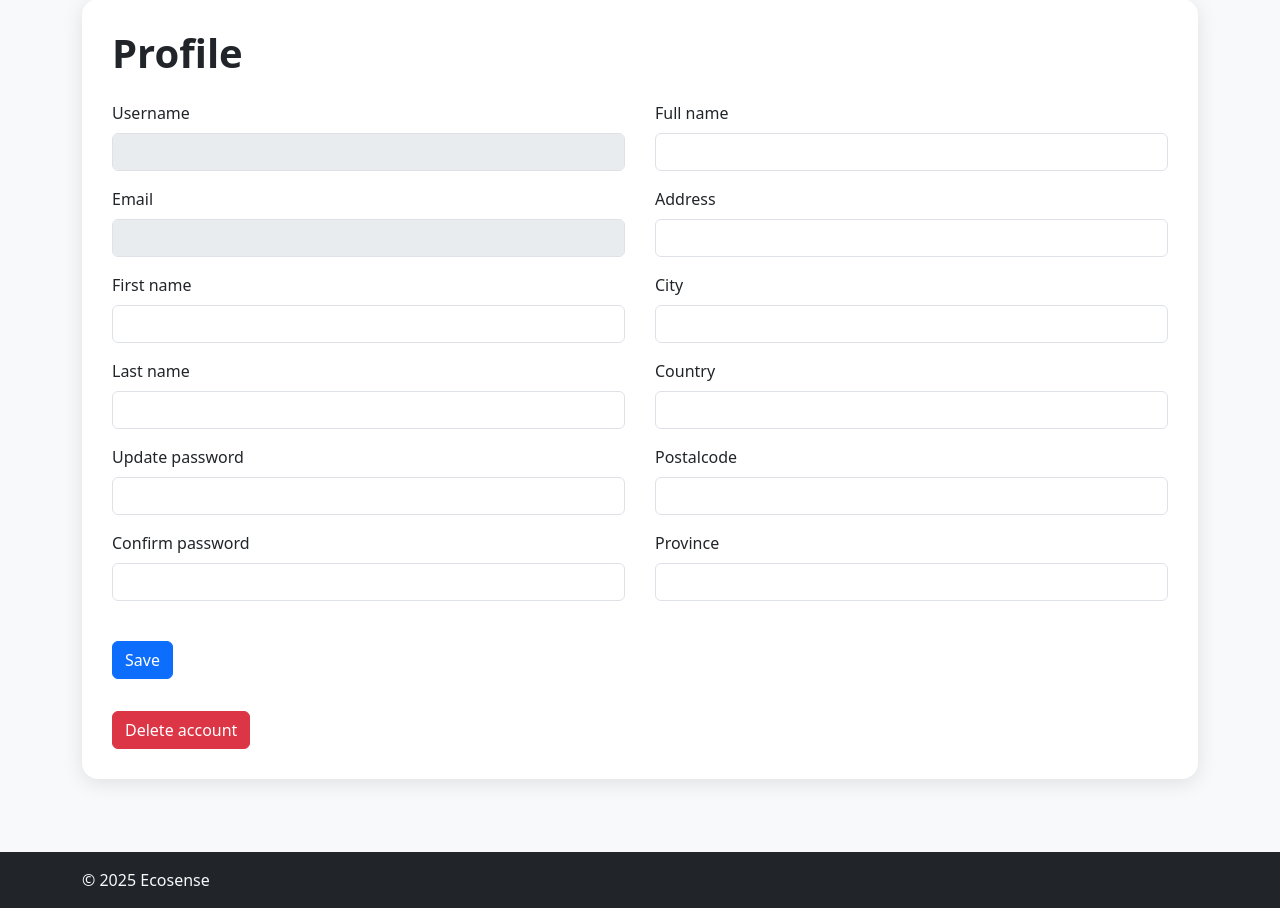
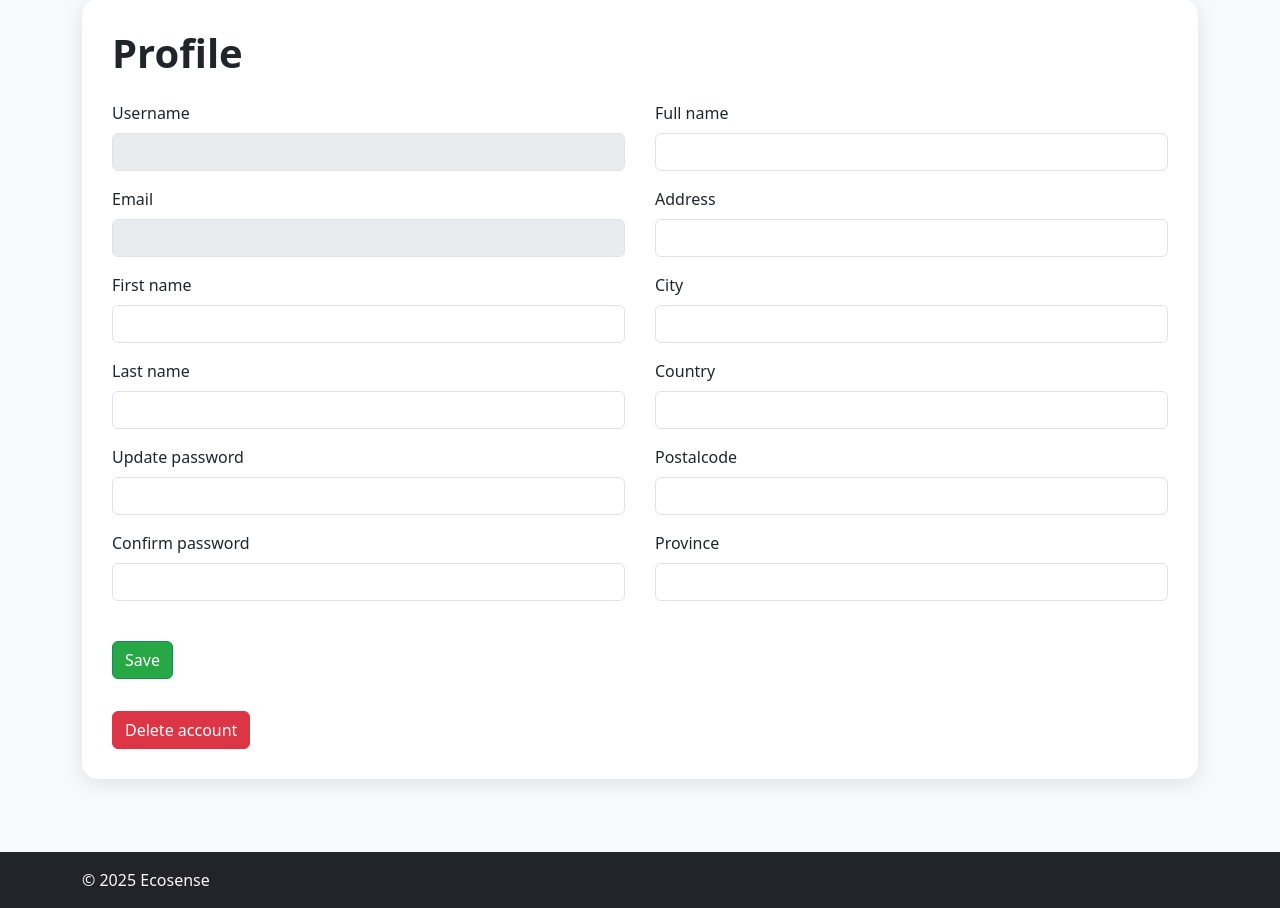
Before and after one commit to MichaelBarbi/Ecosense, a Django app: template user/templates/user/profile.html in a window 1280 px wide. Shown: the part 161-1069 px from the top of the page. Run offline with Django 5.2, Linux system fonts and the light colour scheme; the template is opened without the code that fills it: values that come from a table or form of the project are taken from there, others are empty; parts of the project's set-up code (start-up, migrations or seed data) failed here and were passed over; some libraries are stand-ins or nearby versions.

Commit message:
Change save button color from primary to success

```diff
--- a/user/templates/user/profile.html
+++ b/user/templates/user/profile.html
@@ -99,7 +99,7 @@
                         </div>
 
                         <div class="d-flex justify-content-start mt-4" style="margin-bottom: 2em;">
-                            <button type="submit" class="btn btn-primary me-2">Save</button>
+                            <button type="submit" class="btn btn-success me-2">Save</button>
                         </div>
 
                         <button type="button" class="btn btn-danger" data-bs-toggle="modal" data-bs-target="#deleteAccountModal">Delete account</button>
```
